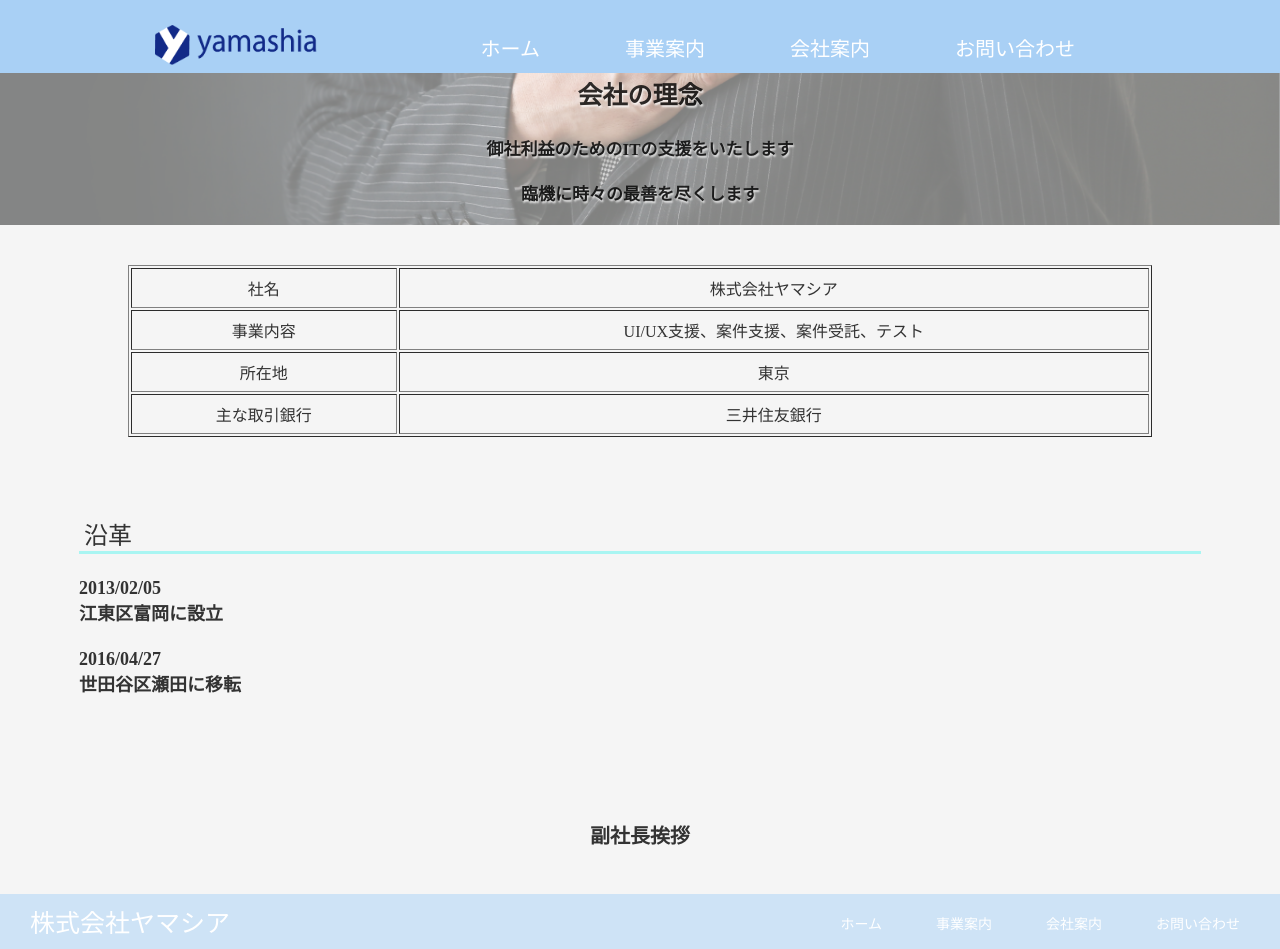
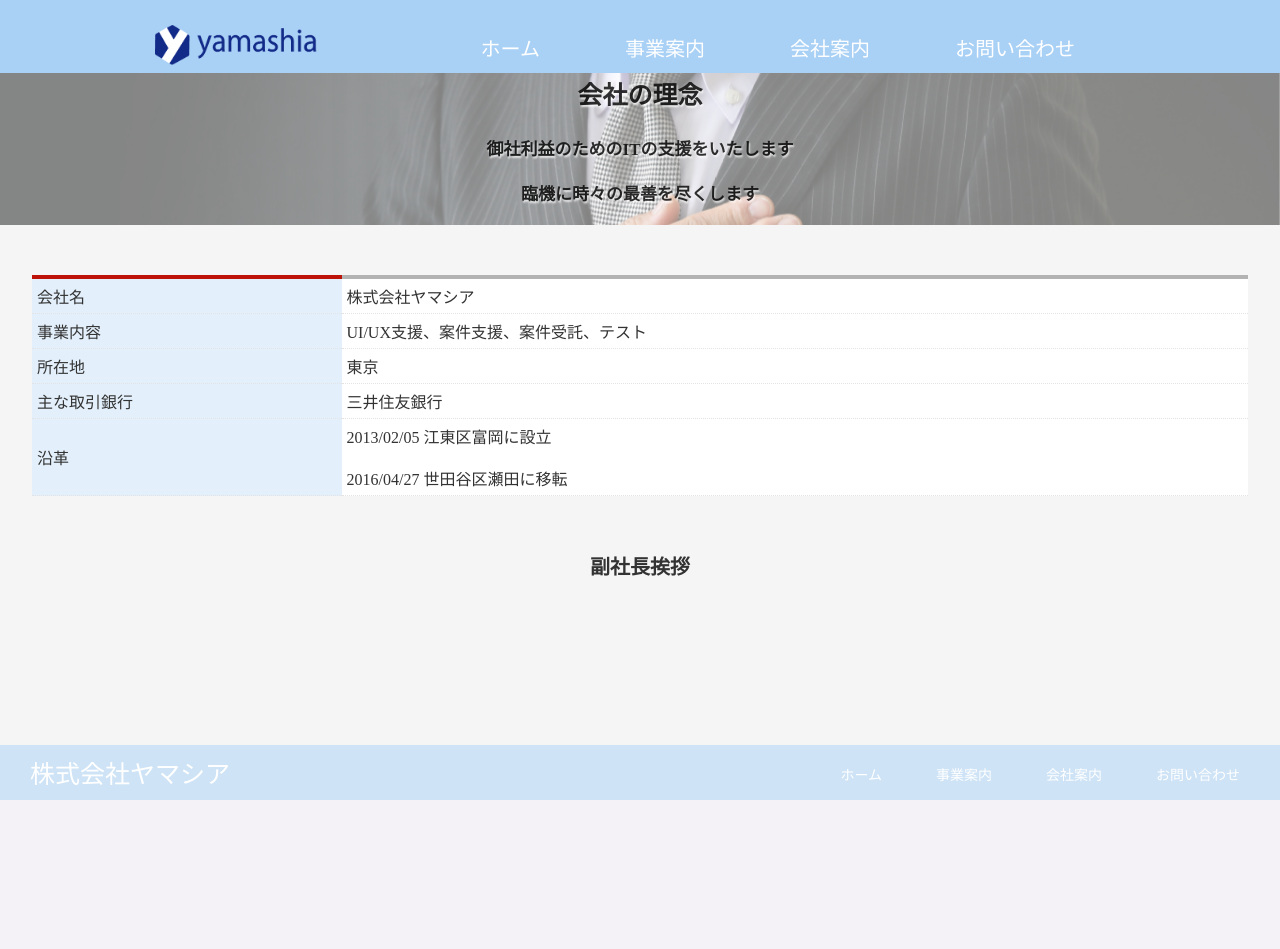
Before and after one commit to yamashia/yamashia, a PHP site: page /CompanyBrochure/CompanyBrochure.php in a window 1280 px wide. After the commit the page ends 800 px from the top, so only its background shows below. Run offline with PHP 8.4, Linux system fonts and the light colour scheme; some libraries are stand-ins or nearby versions.

Commit message:
Add files via upload

```diff
--- a/yamashia.co.jp/CompanyBrochure/CompanyBrochure.php
+++ b/yamashia.co.jp/CompanyBrochure/CompanyBrochure.php
@@ -87,30 +87,28 @@
            </div>
          </div>
           <div class="table-company">
-            <div class="table"></div>
-    <table border=1 cellpadding=7 cellspacing=2>
+    <table>
       <tr>
-    <td>社名</td>
-    <td>株式会社ヤマシア</td>
+        <th class="t_top">会社名</th>
+        <td class="t_top">株式会社ヤマシア</td>
       </tr>
       <tr>
-  <td>事業内容</td>
+        <th>事業内容</th>
         <td>UI/UX支援、案件支援、案件受託、テスト</td>
       </tr>
       <tr>
-  <td>所在地</td>
+        <th>所在地</th>
         <td>東京</td>
       </tr>
       <tr>
-  <td>主な取引銀行</td>
+        <th>主な取引銀行</th>
         <td>三井住友銀行</td>
       </tr>
+      <tr>
+        <th>沿革</th>
+        <td> 2013/02/05 江東区富岡に設立<br><br>2016/04/27 世田谷区瀬田に移転</td>
+      </tr>
     </table>
-
-    <div class="History">
-      <p>沿革</p>
-  <h4>2013/02/05 <br>江東区富岡に設立</h4>
-  <h4>2016/04/27 <br>世田谷区瀬田に移転</h4>
       </div>
   <div class="hidden_box">
       <label for="label2">副社長挨拶</label>
@@ -158,7 +156,6 @@
           <p class="shavhiku"><a href="../game/game.php">game</a></p>
   </div>
   </div>
-  </div>
   <footer>
    <div class="footer-logo">
      <a href="../index.php">株式会社ヤマシア</a>
--- a/yamashia.co.jp/contact/Confirmation.php
+++ b/yamashia.co.jp/contact/Confirmation.php
@@ -108,8 +108,8 @@
              <input type="hidden" name="age" value="<?php echo $age; ?>">
              <input type="hidden" name="category" value="<?php echo $category; ?>">
              <input type="hidden" name="content" value="<?php echo $content; ?>">
-             <h1 class="contact-check">お問い合わせ<br>内容確認</h1>
-             <p>お問い合わせ内容はこちらで宜しいでしょうか？<br>よろしければ「送信」ボタンを押して下さい。</p>
+             <h1 class="contact-check">お問い合わせ内容確認</h1>
+             <p class="contact-check2">お問い合わせ内容はこちらで宜しいでしょうか？<br>よろしければ「送信」ボタンを押して下さい。</p>
                 <div>
                  <div>
                      <label>名前</label>
--- a/yamashia.co.jp/contact/thanks.php
+++ b/yamashia.co.jp/contact/thanks.php
@@ -1,6 +1,5 @@
 <!DOCTYPE html>
 <?php
-// UNIX TIMESTAMPを取得
   $timestamp = time() ;
   $name = $_POST["name"];
   $email = $_POST["email"];
--- a/yamashia.co.jp/css/responsive.css
+++ b/yamashia.co.jp/css/responsive.css
@@ -109,6 +109,14 @@
   }
 
   /*CompanyBrochure*/
+
+  th {
+    width: 25%;
+  }
+  td {
+    width: 75%;
+  }
+
     .syachiku big {
       font-size: 18px;
     }
@@ -137,6 +145,11 @@
     font-size: 16px;
   }
 
+  input[type="email"] {
+    width: 75%;
+    font-size: 16px;
+  }
+
   .thanks-message {
     font-size: 16px;
   }
--- a/yamashia.co.jp/css/stylesheet.css
+++ b/yamashia.co.jp/css/stylesheet.css
@@ -7,7 +7,7 @@ html {
   min-height: 100%;
   margin: 0;
   box-sizing: border-box;
-  background-color: #E0ECF8;
+  background-color: #F5F5F5;
 }
 
 body {
@@ -234,7 +234,6 @@ footer {
   -moz-opacity: 0.5;
   opacity: 0.5;
 }
-
 
 /*ーーーーーーーーーーーindex.phpーーーーーーーーーーー*/
 #loader-bg {
@@ -486,55 +485,42 @@ footer {
 }
 
 .table-company {
-  width: 100%;
-  padding-top: 30px;
-  margin-left: auto;
-  margin-right: auto;
-  padding-bottom: 15px;
+  width: 95%;
+  padding-top: 20px;
+  margin: 30px auto;
   background-color: #F5F5F5;
   color: #333;
 }
 
 table {
-  text-align: center;
-  width: 80%;
-  margin: 10px auto;
+	border-collapse: collapse;
+	width:100%;
 }
-
-.table-company p {
-  clear: both;
-  margin-bottom: 20px;
-  padding: 10px 5px 0 5px;
-  font-size: 24px;
-  border-bottom: 3px solid #A9F5F2;
+th.t_top {
+    border-top: #be1309 4px solid;
 }
-
-.History {
-  width: 90%;
-  margin: 30px auto;
-  padding: 15px;
-  background-color: #F5F5F5;
-  color: #333;
+th {
+	border-bottom: #e3e3e3 1px dotted;
+	text-align: left;
+  background: #e3f0fb;
+	padding: 5px;
+	font-weight: normal;
 }
-
-.History p {
-  clear: both;
-  margin-bottom: 20px;
-  padding: 10px 5px 0 5px;
-  font-size: 24px;
-  border-bottom: 3px solid #A9F5F2;
+td.t_top {
+	border-top: #b3b3b3 4px solid;
 }
-
-.History h4 {
-  font-size: 18px;
+td {
+	border-bottom: #e3e3e3 1px dotted;
+	text-align: left;
+  background: #fff;
+	padding: 5px;
 }
 
 .hidden_box {
-  margin: 60px auto;
+  margin: 55px auto;
   font-size: 20px;
   text-align: center;
   width: 95%;
-  padding: 25px;
   color: #333;
 }
 
@@ -569,7 +555,6 @@ table {
   text-align: center;
   font-size: 12px;
 }
-
 
 .hidden_box .hidden_show {
     height: 0;
@@ -680,6 +665,12 @@ form {
   text-align: center;
 }
 
+.contact-check2 {
+  margin-top: 5px;
+  font-size: 15px;
+  text-align: center;
+}
+
 .form-title {
   text-align: center;
   margin-bottom: 30px;
@@ -696,6 +687,18 @@ label {
 }
 
 input[type="text"] {
+  width: 40%;
+  border: 1px solid #ccc;
+  border-radius: 4px;
+  padding: 6px 12px;
+  box-shadow: inset 0 1px 1px rgba(0, 0, 0, .075);
+  transition: border-color ease-in-out .15s, box-shadow ease-in-out .15s;
+  line-height: 1.428571429;
+  font-size: 14px;
+  color: #555;
+}
+
+input[type="email"] {
   width: 40%;
   border: 1px solid #ccc;
   border-radius: 4px;
```
Also changed, not shown: yamashia.co.jp/contact/contact.php (+6 -6 lines). Lines whose indentation alone changed are shown as unchanged.
